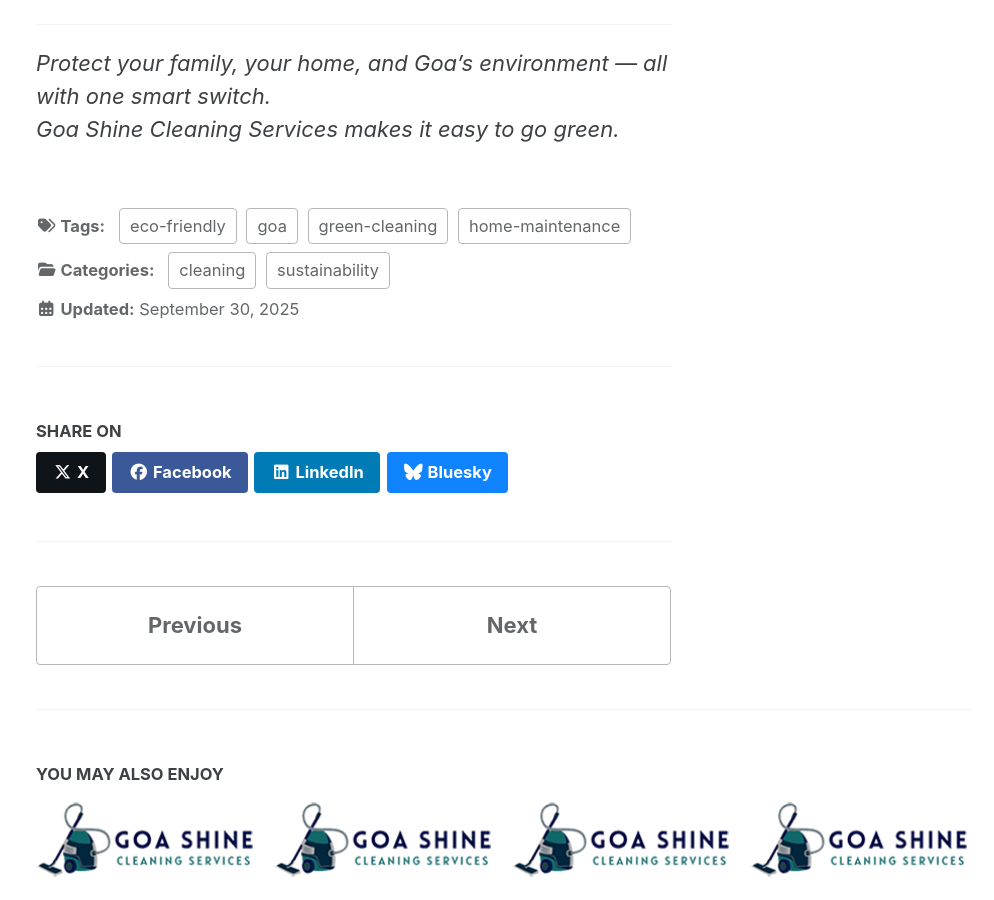
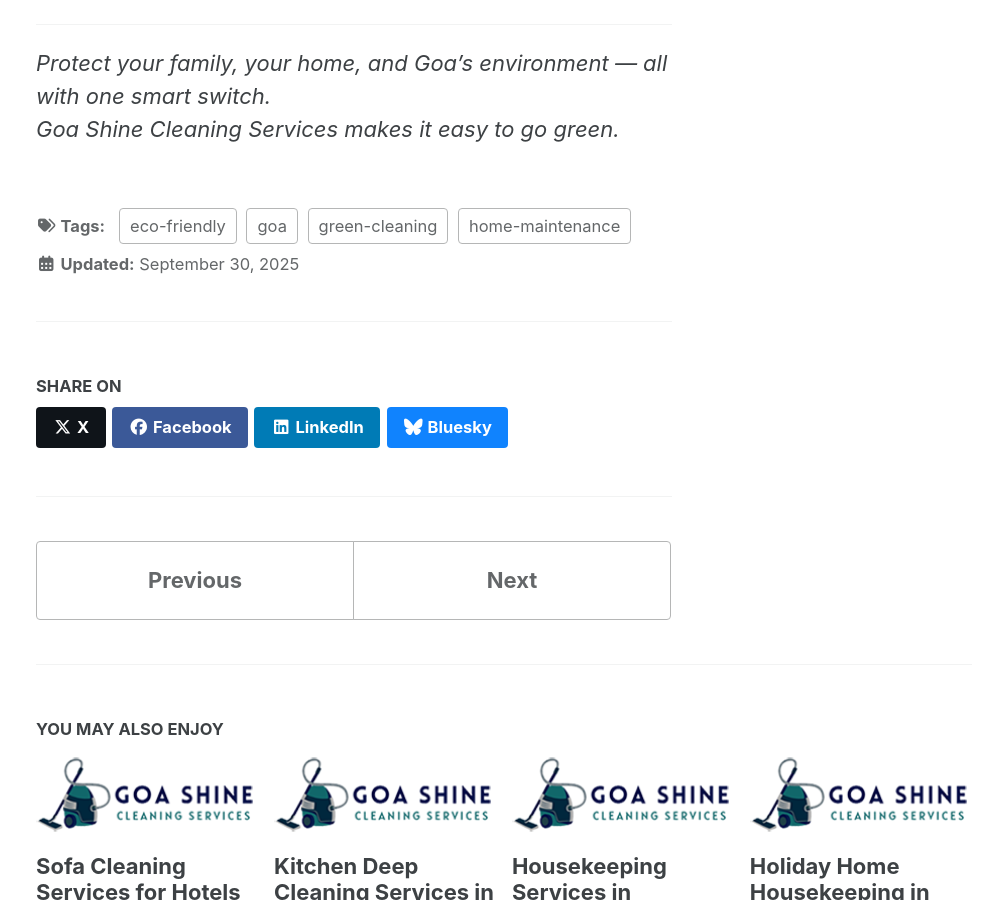
Before and after one commit to goashinecs/goashinecs, a Jekyll site: the page built from _posts/2025-09-30-eco-friendly-cleaning-goa.md, in a window 1280 px wide and 900 px high, scrolled down 3697 px. Shown: the whole window, without its empty margins (286-1280 px from the left). Built offline with Jekyll 4.4.1, drawn with Linux system fonts in a browser that asks for light colours; cached includes are drawn as plain includes.

Commit message:
Update 2025-09-30-eco-friendly-cleaning-goa.md

```diff
--- a/_posts/2025-09-30-eco-friendly-cleaning-goa.md
+++ b/_posts/2025-09-30-eco-friendly-cleaning-goa.md
@@ -3,7 +3,6 @@ layout: single
 title: "Eco-Friendly Cleaning Services in Goa: The Green Revolution for Your Home"
 date: 2025-09-30
 author: Goa Shine Cleaning Services
-categories: [cleaning, sustainability]
 tags: [eco-friendly, goa, green-cleaning, home-maintenance]
 excerpt: "Switch to eco-friendly cleaning in Goa and discover how green solutions can protect your home — and the planet."
 published: true
```
